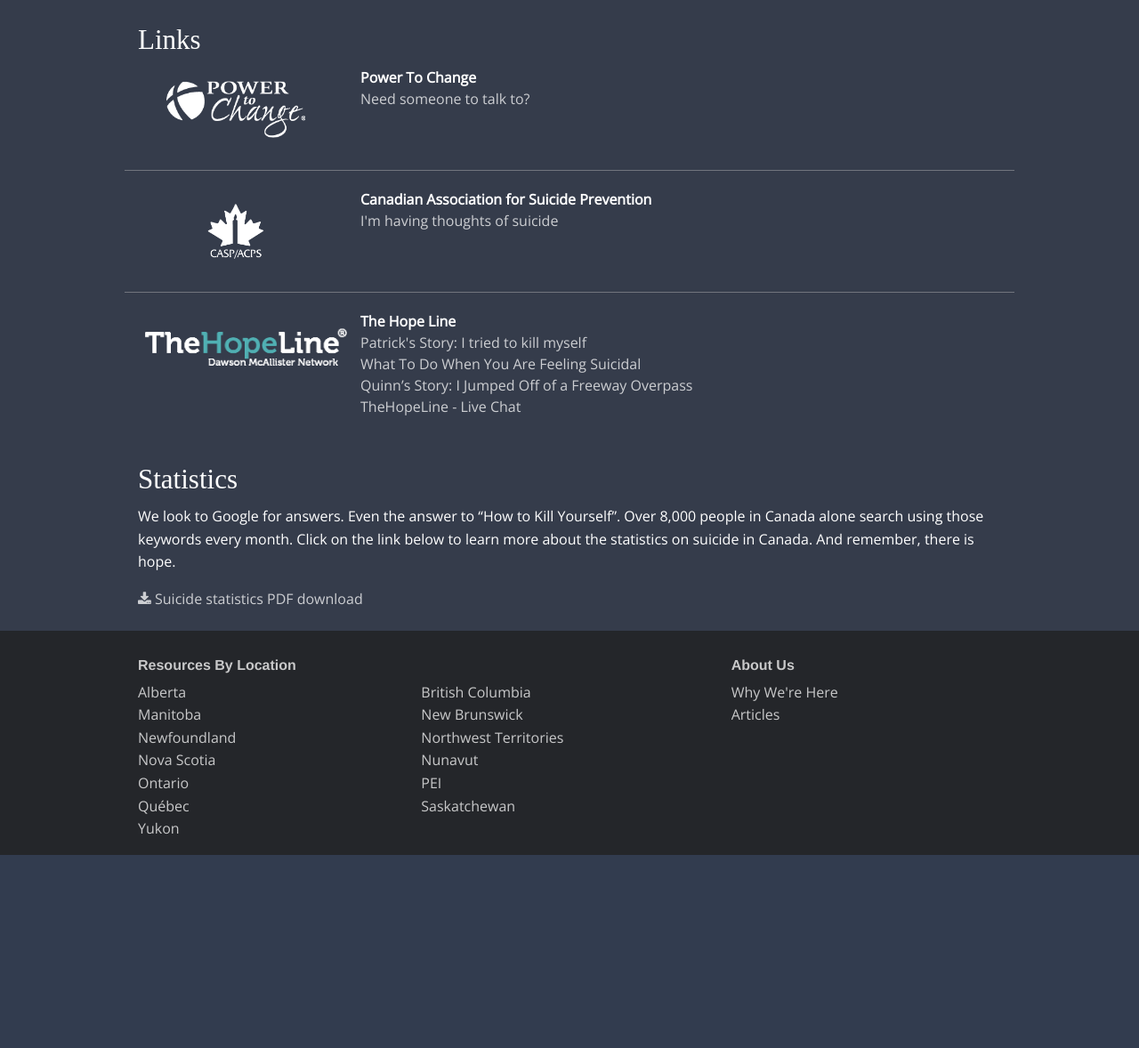
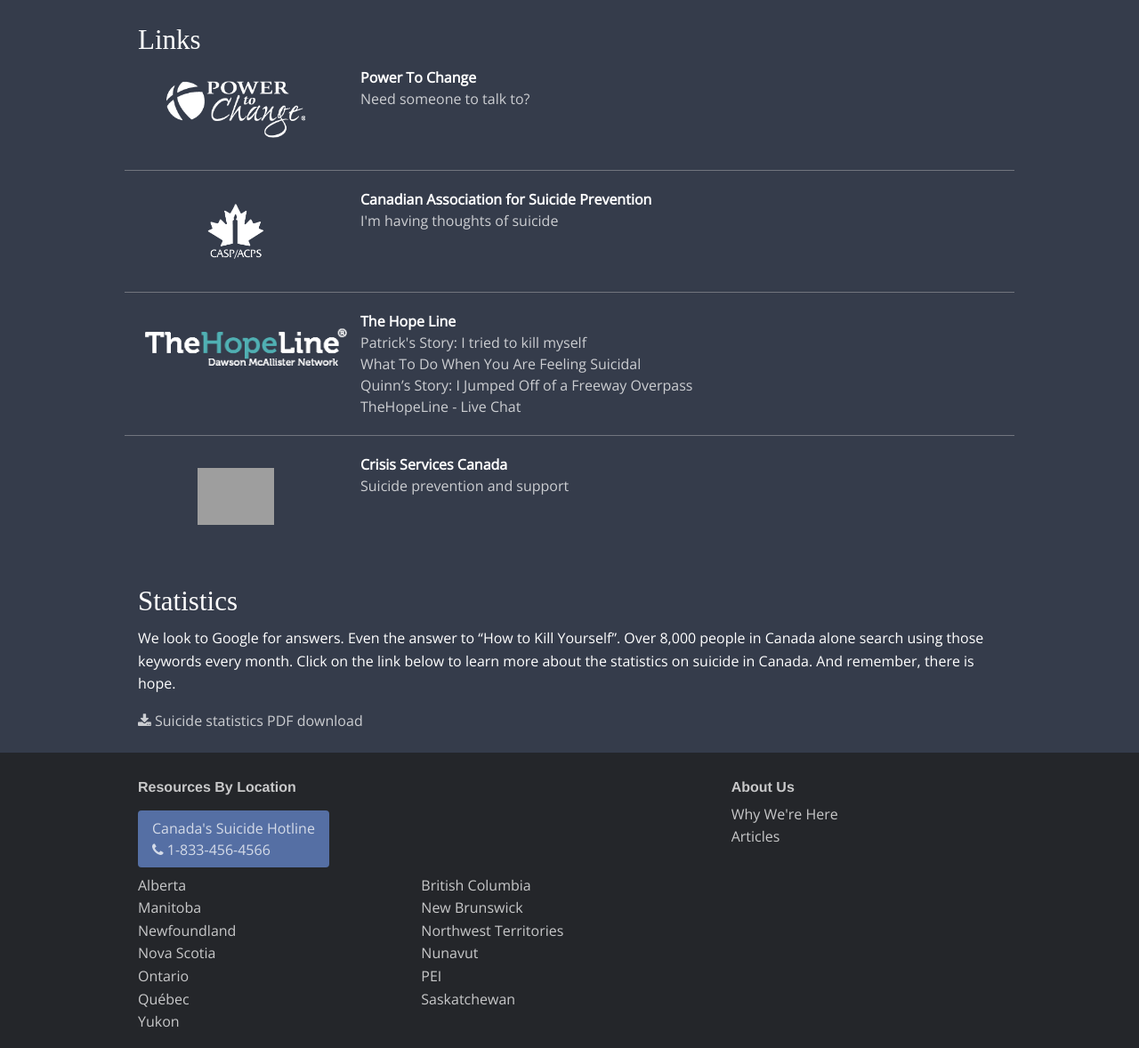
Before and after one commit to FaithTechLabs/suicide-prevention, a Django app: template templates/resource.html in a window 1280 px wide. Shown: the part 460-1638 px from the top of the page at 89% size. Before the commit the page ends 1421 px from the top, so only its background shows below. Run offline with Django 3.2, Linux system fonts and the light colour scheme; the template is opened without the code that fills it, so the values that code supplies are empty; parts of the project's set-up code (start-up, migrations or seed data) failed here and were passed over; some libraries are stand-ins or nearby versions; some web fonts are replaced; grey boxes are pictures that could not be loaded.

Commit message:
Added US hotline for US visitors, updated resources, added national hotline to footer

```diff
--- a/core_site/settings.py
+++ b/core_site/settings.py
@@ -91,6 +91,7 @@ TEMPLATES = [
                 'django.template.context_processors.request',
                 'django.contrib.auth.context_processors.auth',
                 'django.contrib.messages.context_processors.messages',
+                'core_site.context_processor.geoip',
             ],
         },
     },
--- a/core_site/utils.py
+++ b/core_site/utils.py
@@ -6,6 +6,8 @@ def get_client_ip(request):
         ip = x_forwarded_for.split(',')[0]
     else:
         ip = request.META.get('REMOTE_ADDR')
+    if not ip:
+        ip = request.META.get("HTTP_CF_CONNECTING_IP", "")
     return ip
 
 def get_loc(request):
--- a/templates/base.html
+++ b/templates/base.html
@@ -41,6 +41,32 @@
         <div class='row'>
           <div class='columns small-12 medium-8'>
             <h6>Resources By Location</h6>
+          {% if geo.country_code == "US" %}
+            <a href='tel:+18002738255' class='btn phone-btn'>
+              <i class='fa fa-phone hide-for-medium'></i>
+              <span class='name'>USA National Suicide Hotline</span>
+              <span class='hide-for-small-only'>
+                <br>
+                <i class='fa fa-phone'></i>
+                <span class='number'>Call: 1-800-273-8255</span>
+              </span>
+            </a>
+          {% else %}
+            <a href='tel:+18334564566' class='hide-for-small-only btn phone-btn'>
+              <i class='fa fa-phone hide-for-medium'></i>
+              <span class='name'>Canada's Suicide Hotline</span>
+              <span class='hide-for-small-only'>
+                <br>
+                <i class='fa fa-phone'></i>
+                <span class='number'></span>
+              </span>
+              <span class='name'>1-833-456-4566</span>
+            </a>
+            <a href='tel:+18334564566' class='hide-for-medium btn phone-btn'>
+              <span class='name'>Canada's Suicide Hotline</span>
+              <i class='fa fa-phone'></i>
+              <span class='name'>1-833-456-4566</span>
+            </a>
             <ul class='locations'>
               <li>
                 <a href='/province/alberta'>Alberta</a>
@@ -82,6 +108,7 @@
                 <a href='/province/yukon'>Yukon</a>
               </li>
             </ul>
+          {% endif %}
           </div>
           <div class='columns small-12 medium-4'>
             <h6>About Us</h6>
--- a/templates/resource.html
+++ b/templates/resource.html
@@ -69,6 +69,16 @@
         <a href="https://www.thehopeline.com/gethelp/">TheHopeLine - Live Chat</a>
       </div>
     </div>
+    <hr>
+    <div class='row'>
+      <div class='columns hide-for-small-only medium-3 center'>
+        <a href="http://www.crisisservicescanada.ca/"><img src="http://www.crisisservicescanada.ca/media/images/logos/logo-white-en.png" /></a>
+      </div>
+      <div class='columns small-12 medium-9'>
+        <b>Crisis Services Canada</b><br>
+        <a href="http://www.crisisservicescanada.ca/">Suicide prevention and support</a>
+      </div>
+    </div>
     <br><br>
     <div class='row columns'>
       <h3 class='salsa'>Statistics</h3>
```
Also changed, not shown: core_site/context_processor.py (added, +13 -0 lines), templates/index.html (+30 -6 lines), templates/static/js/app.js (line endings or trailing spaces).
